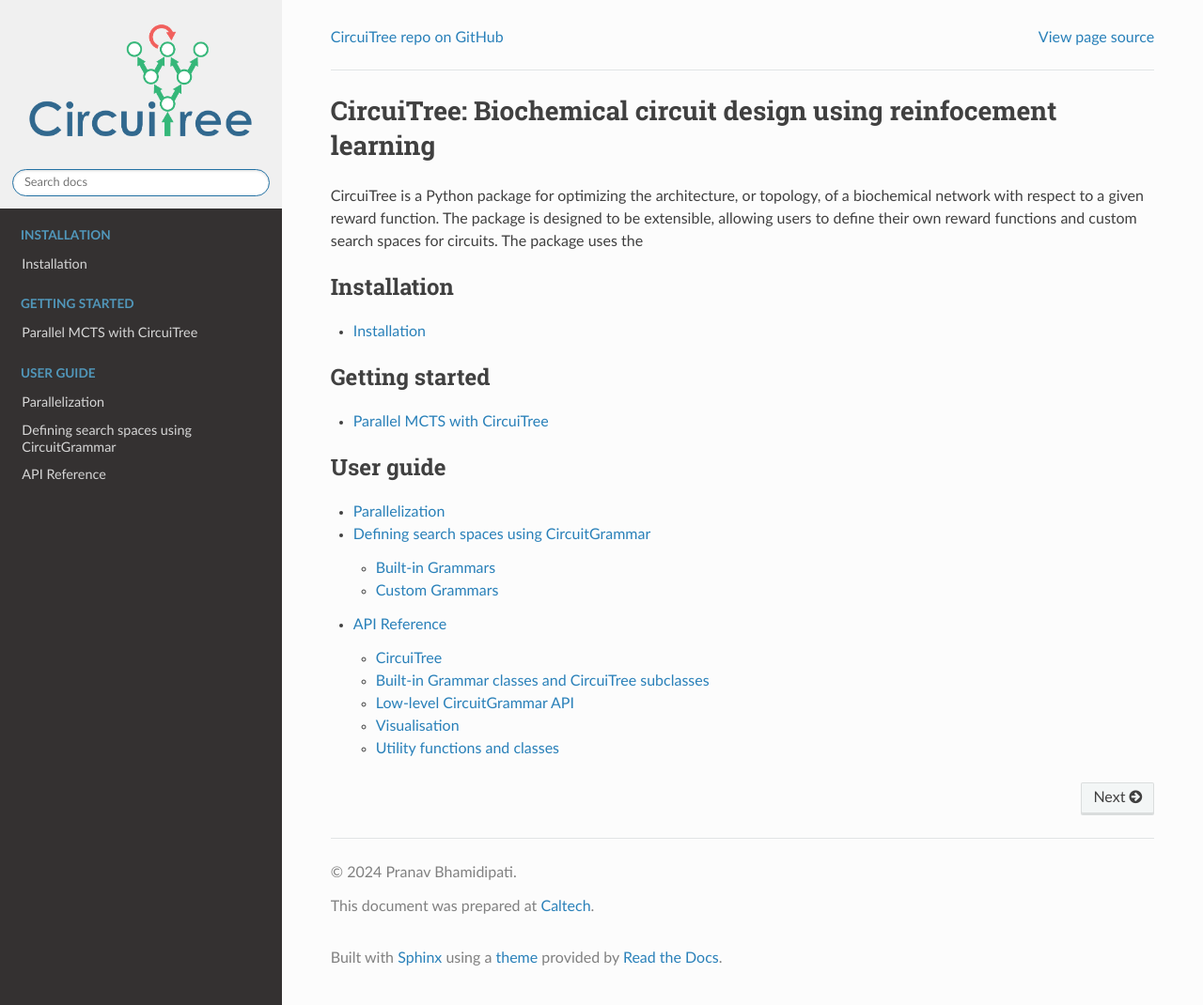
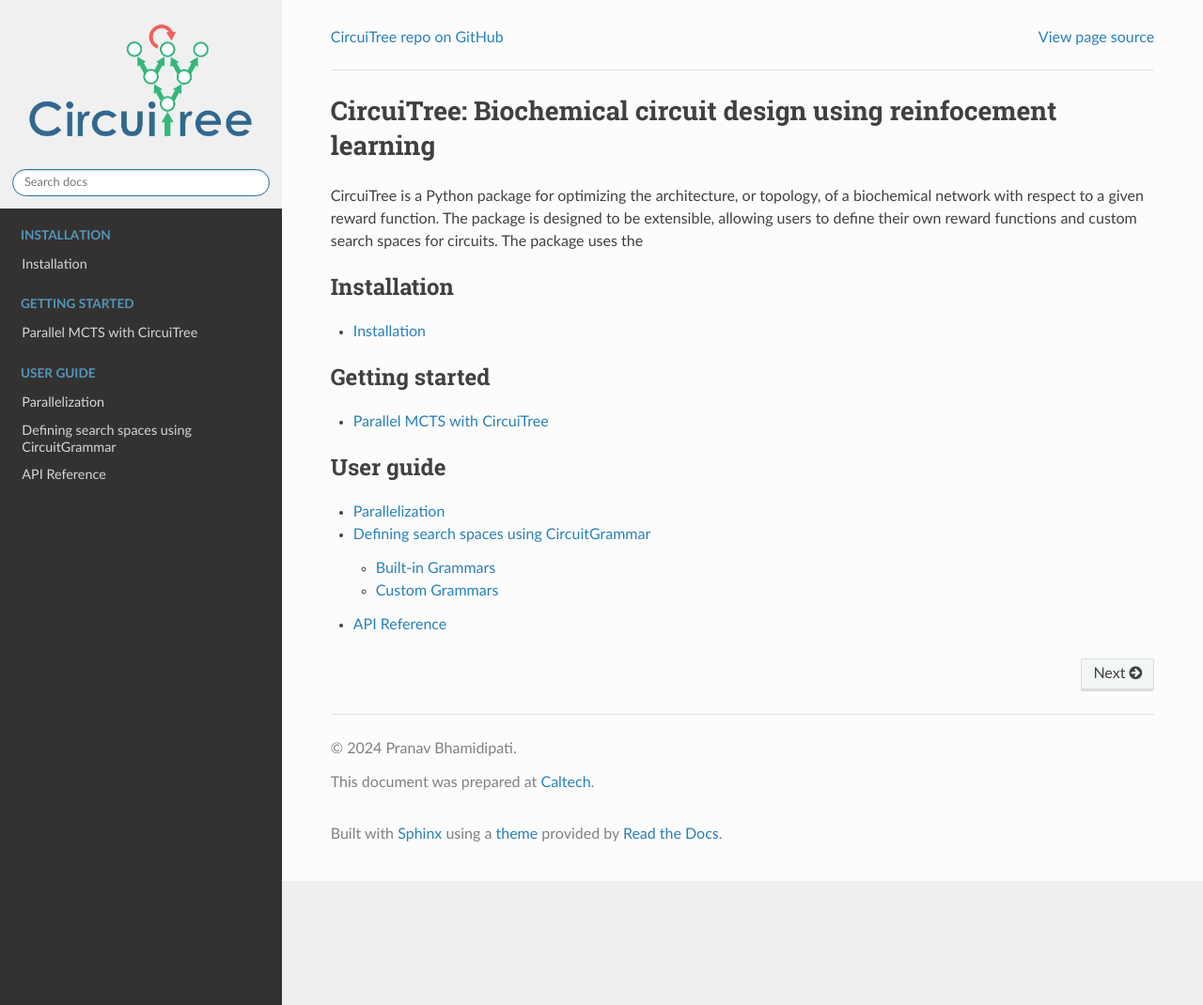
Before and after one commit to pranav-bhamidipati/circuitree, a Sphinx documentation site: the page built from doc/index.rst, in a window 1280 px wide and 1070 px high. Shown: the whole window at 94% size. Built offline with Sphinx 7.4.7 and the Read the Docs theme 2.0.0, drawn with Linux system fonts in a browser that asks for light colours; pages that are not in the unit, such as notebooks, are missing from menus.

Commit message:
try recursive auto-generated API docs

```diff
--- a/doc/user_guide/api.rst
+++ b/doc/user_guide/api.rst
@@ -2,67 +2,8 @@
 
 API Reference
 =============
+.. autosummary::
+   :toctree: _autosummary
+   :recursive:
 
-
-CircuiTree
-----------
-.. currentmodule:: circuitree
-
-.. autosummary::
-   :toctree: generated/circuitree/
-   :nosignatures:
-
-   CircuiTree
-   ucb_score
-
-
-Built-in Grammar classes and CircuiTree subclasses
---------------------------------------------------
-.. currentmodule:: circuitree
-
-.. autosummary::
-   :toctree: generated/models/
-   :nosignatures:
-
-   SimpleNetworkGrammar
-   SimpleNetworkTree
-   DimersGrammar
-   DimerNetworkTree
-
-
-Low-level CircuitGrammar API
-----------------------------
-.. currentmodule:: circuitree
-
-.. autosummary::
-   :toctree: generated/grammar/
-   :nosignatures:
-
-   CircuitGrammar
-
-
-Visualisation
--------------
-.. currentmodule:: circuitree
-
-.. autosummary::
-   :toctree: generated/viz/
-   :nosignatures:
-
-   rgb2hex
-   complexity_layout
-   plot_complexity
-   plot_network
-
-
-Utility functions and classes
------------------------------
-.. currentmodule:: circuitree
-
-.. autosummary::
-   :toctree: generated/utils/
-   :nosignatures:
-
-   merge_overlapping_sets
-   ManagedEvent
-   AtomicCounter
+   circuitree
```
